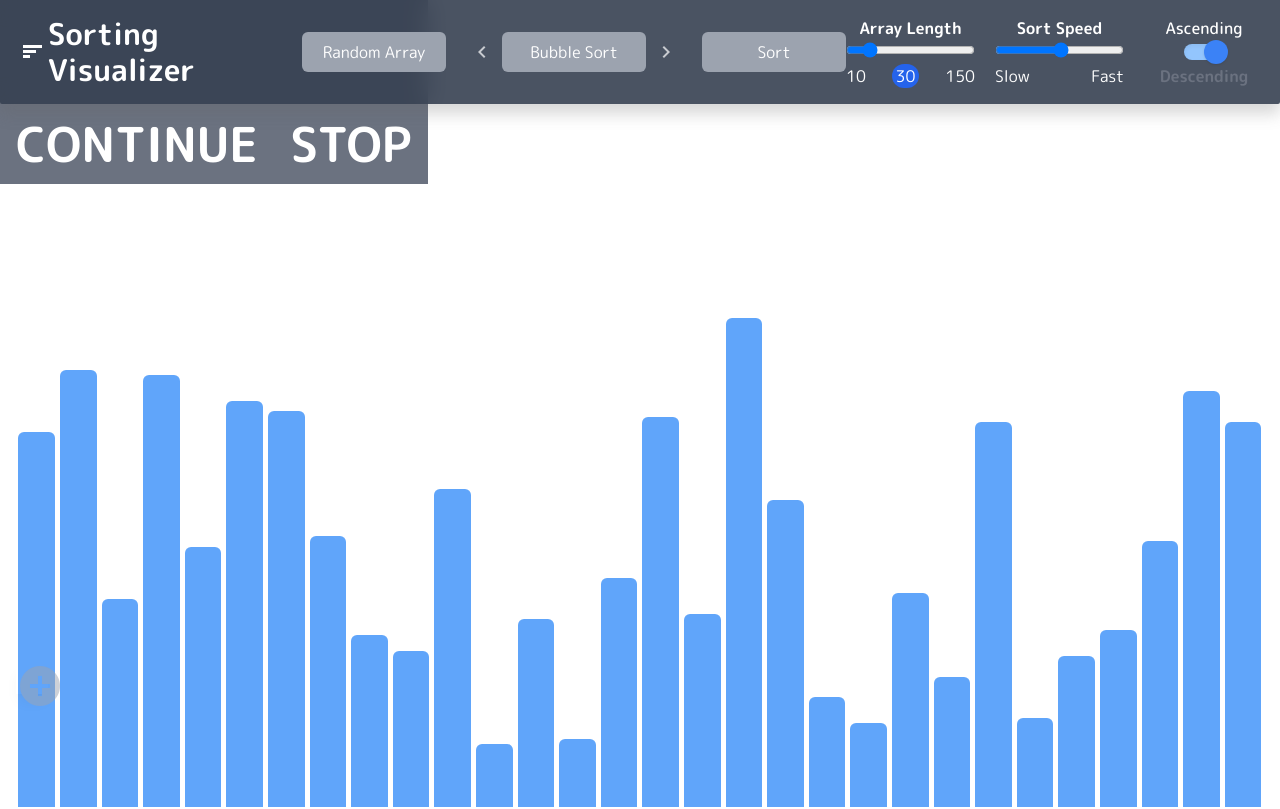
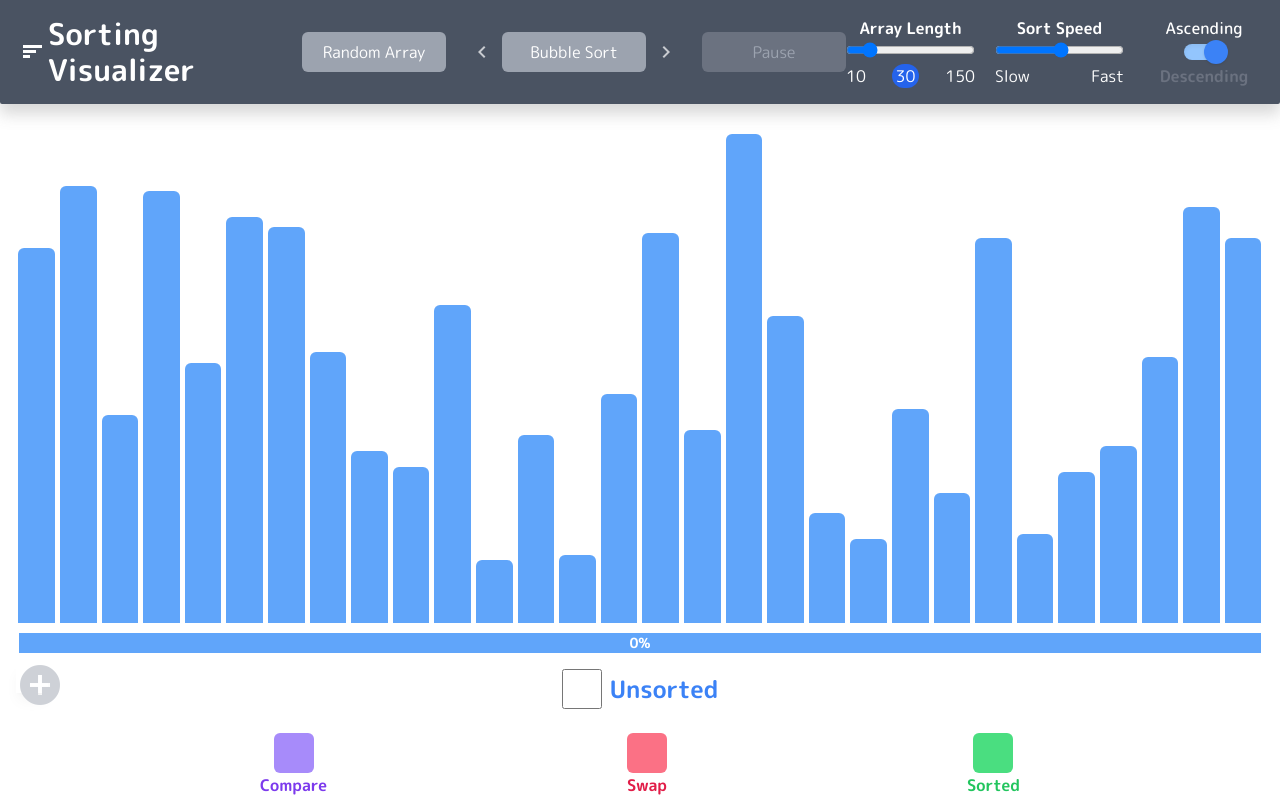
Before and after one commit to turn25/sorting-visualizer, a React (Create React App) app: page / in a window 1280 px wide. Shown: the top 809 px of the page. Built offline with nearby package versions, Linux system fonts and the light colour scheme; what @tailwindcss/custom-forms would draw is missing.

Commit message:
feat: add navbar pause/resume sorting button

```diff
--- a/src/Transition.css
+++ b/src/Transition.css
@@ -41,21 +41,39 @@
 }
 
 /* Fade 2*/
-.fade2-enter {
+.fade-2-enter {
   opacity: 0;
 }
-.fade2-enter-active {
+.fade-2-enter-active {
   opacity: 1;
 }
-.fade2-exit {
+.fade-2-exit {
   opacity: 1;
 }
-.fade2-exit-active {
+.fade-2-exit-active {
   opacity: 0;
 }
-.fade2-enter-active,
-.fade2-exit-active {
-  transition: opacity 300ms, transform 300ms;
+.fade-2-enter-active,
+.fade-2-exit-active {
+  transition: opacity 300ms;
+}
+
+/* Fade 3*/
+.fade-3-enter {
+  opacity: 0.5;
+}
+.fade-3-enter-active {
+  opacity: 1;
+}
+.fade-3-exit {
+  opacity: 1;
+}
+.fade-3-exit-active {
+  opacity: 0.5;
+}
+.fade-3-enter-active,
+.fade-3-exit-active {
+  transition: opacity 300ms;
 }
 
 /* Enter From Left */
--- a/src/components/Navbar.js
+++ b/src/components/Navbar.js
@@ -2,6 +2,8 @@ import React, { useState } from "react";
 import Slider from "./Slider";
 import Button from "./Button";
 import ToggleSwitch from "./ToggleSwitch";
+import { CSSTransition, SwitchTransition } from "react-transition-group";
+import "../Transition.css";
 
 // Sort Algos Info Data
 import SortAlgos from "../SortAlgo";
@@ -23,6 +25,9 @@ export default function Navbar({
   setSortAlgoIdx,
   setSortTimeDelay,
   setIsShowDrawer,
+  pauseSorting,
+  continueSorting,
+  isSorted,
 }) {
   const [animationDirection, setAnimationDirection] = useState("");
 
@@ -44,11 +49,7 @@ export default function Navbar({
       </div>
 
       <div className="flex-1 hidden md:flex items-center justify-center justify gap-x-4">
-        <Button
-          placeHolder="Random Array"
-          handleOnClick={randomArr}
-          disabled={isDisabled || isPause}
-        />
+        <Button placeHolder="Random Array" handleOnClick={randomArr} />
 
         {/* handle change sort algo */}
         <button
@@ -65,11 +66,13 @@ export default function Navbar({
             setSortTimeDelay(0);
             setIsChangeSortAlgo((isChangeSortAlgo) => !isChangeSortAlgo);
 
+            isPause && randomArr();
+
             //set animation direction
             setAnimationDirection("left");
           }}
           className="flex items-center animate-customWiggleLeft"
-          disabled={isDisabled || isPause}
+          disabled={isDisabled}
         >
           <span className="material-icons">chevron_left</span>
         </button>
@@ -96,19 +99,31 @@ export default function Navbar({
             setSortTimeDelay(0);
             setIsChangeSortAlgo((isChangeSortAlgo) => !isChangeSortAlgo);
 
+            isPause && randomArr();
+
             //set animation direction
             setAnimationDirection("right");
           }}
           className="flex items-center animate-customWiggleRight"
-          disabled={isDisabled || isPause}
+          disabled={isDisabled}
         >
           <span className="material-icons">chevron_right</span>
         </button>
-        <Button
-          placeHolder="Sort"
-          handleOnClick={handleSort}
-          disabled={isDisabled}
-        />
+        <SwitchTransition mode="out-in">
+          <CSSTransition
+            key={isPause}
+            addEndListener={(node, done) => {
+              node.addEventListener("transitionend", done, false);
+            }}
+            classNames="fade-3"
+          >
+            <Button
+              placeHolder={isPause ? "Continue" : "Pause"}
+              handleOnClick={isPause ? continueSorting : pauseSorting}
+              disabled={(!isPause && !isDisabled) || isSorted}
+            />
+          </CSSTransition>
+        </SwitchTransition>
       </div>
 
       <div className="flex-1 hidden md:flex flex-col xl:flex-row items-end justify-center xl:items-center xl:justify-end gap-x-5 h-full">
--- a/src/components/ProgressBar.js
+++ b/src/components/ProgressBar.js
@@ -1,14 +1,6 @@
-import React, { useState, useEffect } from "react";
+import React from "react";
 
-export default function ProgressBar({ orderStep, currentOrders }) {
-  const [progressBarPercent, setProgressBarPercent] = useState(0);
-
-  useEffect(() => {
-    return () => {
-      setProgressBarPercent((orderStep / currentOrders.length) * 100);
-    };
-  }, [orderStep]);
-
+export default function ProgressBar({ progressBarPercent }) {
   const colorTransition = `${progressBarPercent < 100 ? "green" : "teal"}`;
 
   return (
--- a/src/components/SortingAlgoInfo.js
+++ b/src/components/SortingAlgoInfo.js
@@ -29,7 +29,7 @@ export default function SortingAlgoInfo({
           addEndListener={(node, done) => {
             node.addEventListener("transitionend", done, false);
           }}
-          classNames="fade2"
+          classNames="fade-2"
         >
           <div className="h-full w-full cursor-default">
             <div className="grid lg:grid-cols-2 gap-x-16 px-8 pt-3 mt-1 text-4xl font-bold">
--- a/src/components/SortingVisualizer.js
+++ b/src/components/SortingVisualizer.js
@@ -43,6 +43,7 @@ export default function SortingVisualizer() {
   const [isSorting, setIsSorting] = useState(true);
   const [isPause, setIsPause] = useState(false);
   const [inputArray, setInputArray] = useState("10,52,13,40,23"); //input form
+  const [progressBarPercent, setProgressBarPercent] = useState(0); //progress bar percent
   const [sortTimeDelay, setSortTimeDelay] = useState(0); //time counter
   const [timeoutIds, setTimeoutIds] = useState([]); //clear timeout
   const [orderStep, setOrderStep] = useState(0);
@@ -56,12 +57,21 @@ export default function SortingVisualizer() {
     generateRandomArr(arrayLength);
   }, [arrayLength]);
 
+  //change progress bar percent
+  useEffect(() => {
+    setProgressBarPercent((orderStep / currentOrders.length) * 100);
+  }, [orderStep]);
+
   const resetSortState = () => {
+    clearTimeoutIds();
+    setSwap([]);
     setCompare([]);
     setSortedIndex([]);
     setSortedArray([]);
-
+    setProgressBarPercent(0);
+    setOrderStep(0);
     setSortTimeDelay(0);
+    setIsPause(false);
     setIsSorted(false);
     setIsSorting(false);
   };
@@ -154,6 +164,7 @@ export default function SortingVisualizer() {
 
         // cleanup
         if (orderIdx === order.length - 1) {
+          setIsSorted(true);
           handleSortedArray(order);
           handleResetSortState(order);
         }
@@ -177,18 +188,22 @@ export default function SortingVisualizer() {
     const delayTime = arrayLength * 15;
     setTimeout(() => {
       setIsSorting(false);
-      setIsSorted(true);
     }, delayTime);
   };
 
   // ACTIONS
-  // pause sorting visualizer
-  const pauseSorting = () => {
-    setIsPause(true);
+  //clearTimeout
+  const clearTimeoutIds = () => {
     timeoutIds.forEach((timeoutId) => {
       clearTimeout(timeoutId);
     });
     setTimeoutIds([]);
+  };
+
+  // pause sorting visualizer
+  const pauseSorting = () => {
+    setIsPause(true);
+    clearTimeoutIds();
     setIsSorting(false);
   };
 
@@ -247,6 +262,9 @@ export default function SortingVisualizer() {
         setSortAlgoIdx={setSortAlgoIdx}
         setSortTimeDelay={setSortTimeDelay}
         setIsShowDrawer={setIsShowDrawer}
+        pauseSorting={pauseSorting}
+        continueSorting={continueSorting}
+        isSorted={isSorted}
       />
       <Drawer
         arrayLength={arrayLength}
@@ -269,20 +287,6 @@ export default function SortingVisualizer() {
         sortAlgoIdx={sortAlgoIdx}
         setSortAlgoIdx={setSortAlgoIdx}
       />
-      <button
-        onClick={continueSorting}
-        className="pt-[120px] p-4 bg-gray-500 text-white text-5xl font-bold"
-      >
-        CONTINUE
-      </button>
-      <button
-        onClick={pauseSorting}
-        className="pt-[120px] p-4 bg-gray-500 text-white text-5xl font-bold"
-        disabled={!isSorting}
-      >
-        STOP
-      </button>
-
       <ArrayList
         array={array}
         compare={compare}
@@ -290,7 +294,7 @@ export default function SortingVisualizer() {
         sortedIndex={sortedIndex}
         sortedArray={sortedArray}
       />
-      <ProgressBar orderStep={orderStep} currentOrders={currentOrders} />
+      <ProgressBar progressBarPercent={progressBarPercent} />
       <CreateArrayButton
         value={inputArray}
         setInputArray={setInputArray}
```
